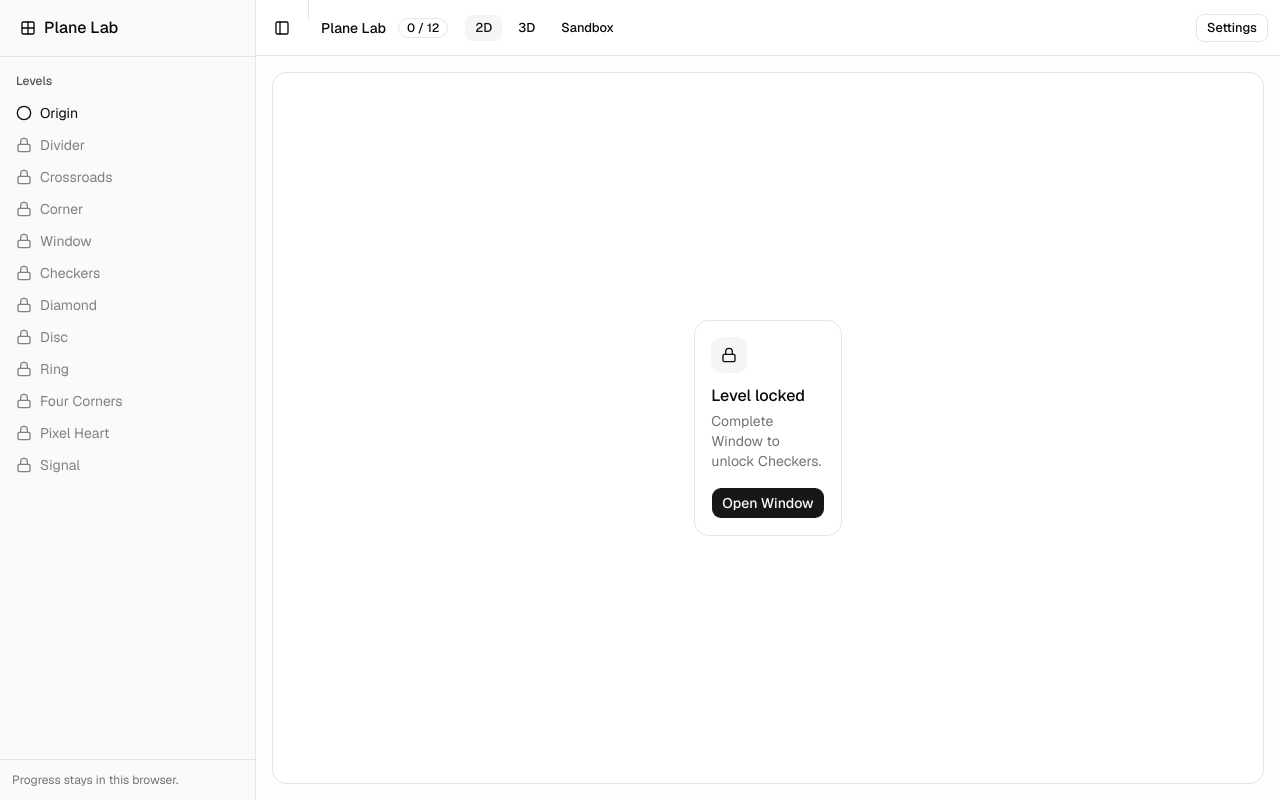
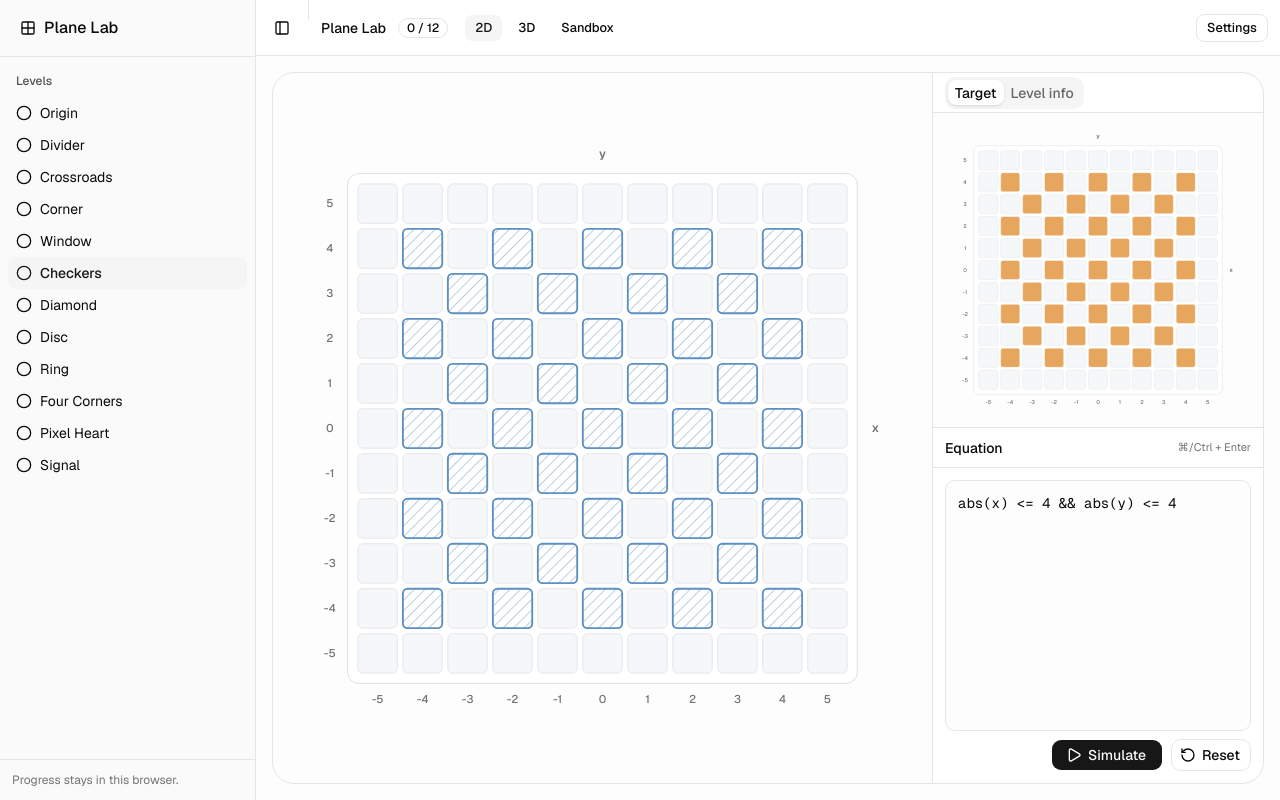
Before and after one commit to msk1039/voxels, a Next.js app: page /play/2d/checkers in a window 1280 px wide. Built offline with nearby package versions, Linux system fonts and the light colour scheme.

Commit message:
unlock all levels

```diff
--- a/components/app/game-scaffold.tsx
+++ b/components/app/game-scaffold.tsx
@@ -1,7 +1,7 @@
 "use client";
 
 import Link from "next/link";
-import { Box, CheckCircle2, Circle, Grid2X2, Lock } from "lucide-react";
+import { Box, CheckCircle2, Circle, Grid2X2 } from "lucide-react";
 
 import { SettingsDialog } from "@/components/app/settings-dialog";
 import { useProgress } from "@/components/progress/progress-provider";
@@ -25,11 +25,7 @@ import {
 } from "@/components/ui/sidebar";
 import { cn } from "@/lib/utils";
 import { getLevelsForMode } from "@/content/levels";
-import {
-  countCompleted,
-  isLevelUnlocked,
-  levelProgressKey,
-} from "@/lib/progress";
+import { countCompleted, levelProgressKey } from "@/lib/progress";
 
 interface GameScaffoldProps {
   mode: "2d" | "3d";
@@ -61,10 +57,8 @@ export function GameScaffold({ mode, levelId, children }: GameScaffoldProps) {
                 {levels.map((level) => {
                   const levelProgress =
                     progress.levels[levelProgressKey(mode, level.id)];
-                  const unlocked = isLevelUnlocked(level, progress);
                   return (
                     <SidebarMenuItem key={level.id}>
-                      {unlocked ? (
                       <SidebarMenuButton
                         render={<Link href={`/play/${mode}/${level.id}`} />}
                         isActive={levelId === level.id}
@@ -76,12 +70,6 @@ export function GameScaffold({ mode, levelId, children }: GameScaffoldProps) {
                         )}
                         <span>{level.title}</span>
                       </SidebarMenuButton>
-                      ) : (
-                        <SidebarMenuButton disabled>
-                          <Lock aria-hidden="true" />
-                          <span>{level.title}</span>
-                        </SidebarMenuButton>
-                      )}
                     </SidebarMenuItem>
                   );
                 })}
--- a/components/game/level-workspace.tsx
+++ b/components/game/level-workspace.tsx
@@ -1,9 +1,8 @@
 "use client";
 
 import { useCallback, useMemo, useRef, useState } from "react";
-import Link from "next/link";
 import { useRouter } from "next/navigation";
-import { Code2, Lock } from "lucide-react";
+import { Code2 } from "lucide-react";
 import { toast } from "sonner";
 
 import {
@@ -23,7 +22,7 @@ import {
   VoxelTransition,
 } from "@/components/renderers/voxel-3d/types";
 import { Badge } from "@/components/ui/badge";
-import { Button, buttonVariants } from "@/components/ui/button";
+import { Button } from "@/components/ui/button";
 import {
   Card,
   CardContent,
@@ -44,19 +43,13 @@ import { Tabs, TabsList, TabsTrigger } from "@/components/ui/tabs";
 import {
   LevelDefinition,
   getLevel,
-  getLevelsForMode,
   getNextLevel,
 } from "@/content/levels";
 import { useGridWorker } from "@/hooks/use-grid-worker";
 import { useIsDesktop } from "@/hooks/use-desktop";
 import { EquationError, EquationMode, getErrorLocation } from "@/lib/equation";
 import { CellMap, diffCellMaps, matchCells } from "@/lib/grid";
-import {
-  LevelCompletion,
-  isLevelUnlocked,
-  levelProgressKey,
-} from "@/lib/progress";
-import { cn } from "@/lib/utils";
+import { LevelCompletion, levelProgressKey } from "@/lib/progress";
 
 interface LevelWorkspaceProps {
   mode: EquationMode;
@@ -169,38 +162,9 @@ function LevelInfoPanel({
 }
 
 export function LevelWorkspace({ mode, levelId }: LevelWorkspaceProps) {
-  const { progress, completeLevel } = useProgress();
+  const { completeLevel } = useProgress();
   const level = getLevel(mode, levelId);
   if (!level) return null;
-
-  if (!isLevelUnlocked(level, progress)) {
-    const previous = getLevel(mode, getPreviousLevelId(level));
-    return (
-      <div className="flex h-[calc(100svh-5.5rem)] items-center justify-center rounded-xl border bg-background p-6">
-        <Card className="max-w-sm">
-          <CardHeader>
-            <div className="mb-2 flex size-9 items-center justify-center rounded-lg bg-muted">
-              <Lock className="size-4" aria-hidden="true" />
-            </div>
-            <CardTitle>Level locked</CardTitle>
-            <CardDescription>
-              Complete {previous?.title ?? "the previous level"} to unlock {level.title}.
-            </CardDescription>
-          </CardHeader>
-          <CardContent>
-            {previous ? (
-              <Link
-                href={`/play/${mode}/${previous.id}`}
-                className={cn(buttonVariants(), "w-full")}
-              >
-                Open {previous.title}
-              </Link>
-            ) : null}
-          </CardContent>
-        </Card>
-      </div>
-    );
-  }
 
   return (
     <ActiveLevel
@@ -208,14 +172,6 @@ export function LevelWorkspace({ mode, levelId }: LevelWorkspaceProps) {
       level={level}
       completeLevel={completeLevel}
     />
-  );
-}
-
-function getPreviousLevelId(level: LevelDefinition) {
-  return (
-    getLevelsForMode(level.mode).find(
-      (candidate) => candidate.order === level.order - 1
-    )?.id ?? ""
   );
 }
 
```
Lines whose indentation alone changed are shown as unchanged.
